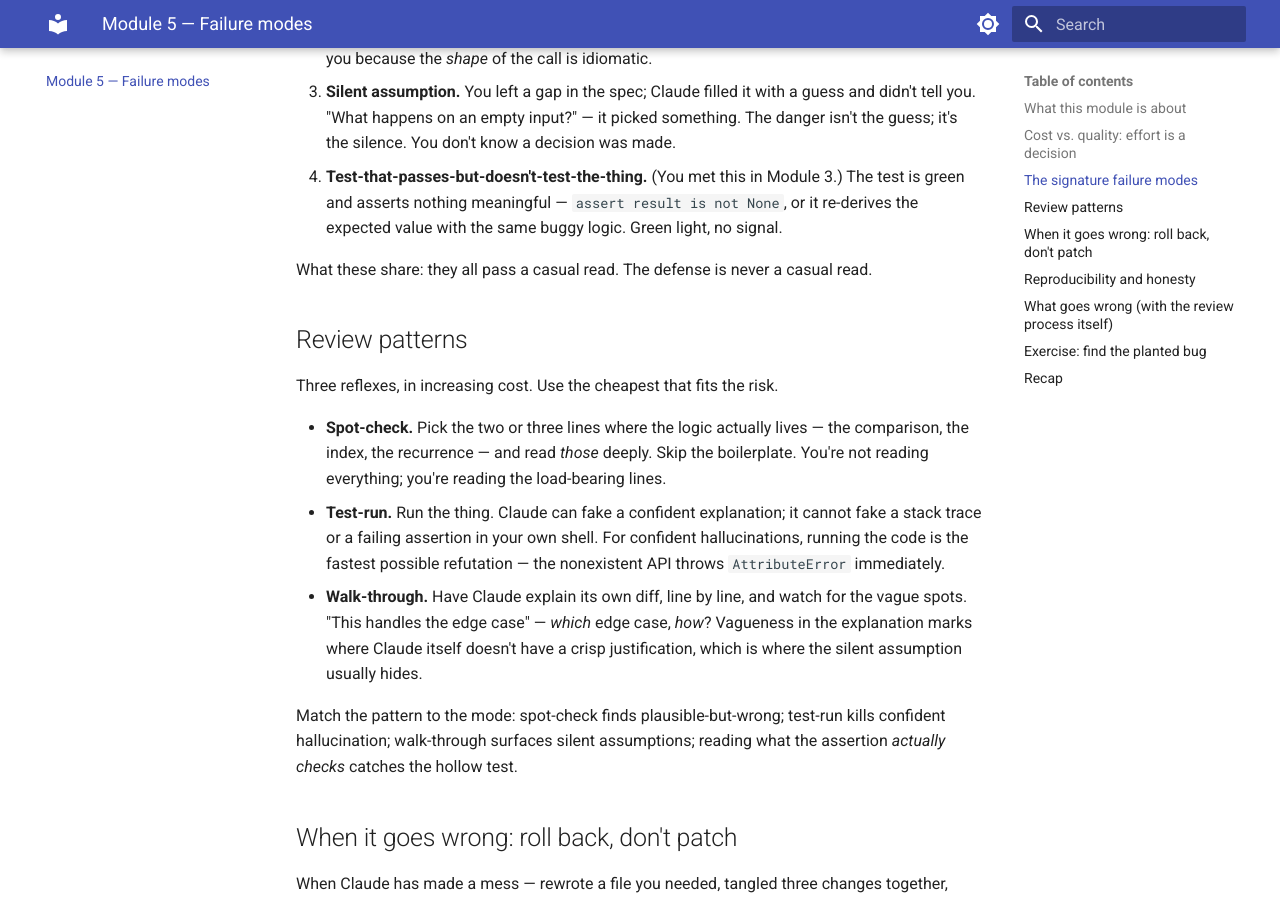
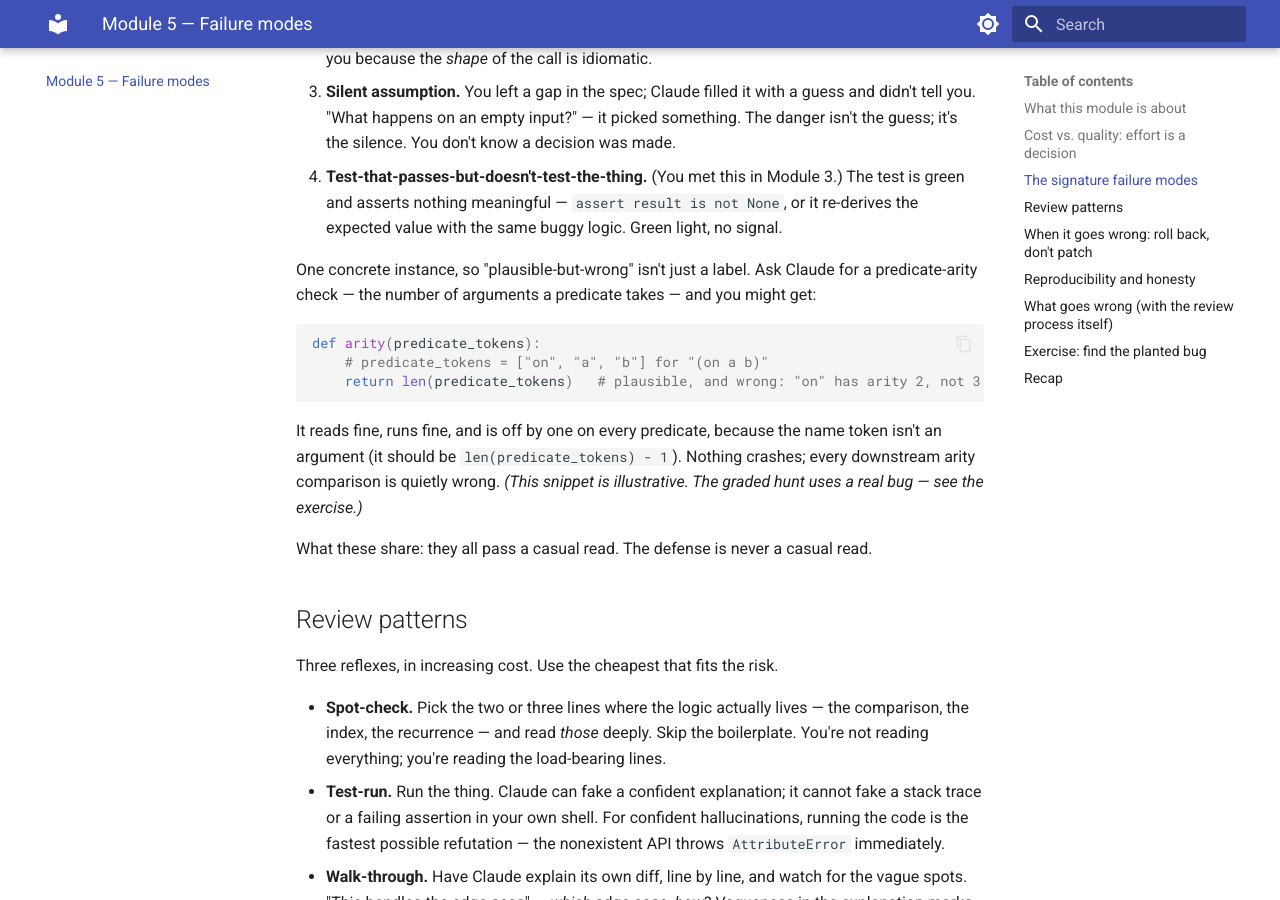
Before and after one commit to omereliy/claude-code-lab-tutorial, an MkDocs documentation site: the page built from docs/module-05-failure-modes.md, in a window 1280 px wide and 900 px high, scrolled down 1401 px. Built offline with MkDocs 1.6.1 and Material for MkDocs 9.7.7, drawn with Linux system fonts in a browser that asks for light colours.

Commit message:
Address style audit: concrete plausible-but-wrong example (M5); fix v0.1.5 vs v1.0 + ground history (M6); trim salesy phrasing

````diff
--- a/docs/module-05-failure-modes.md
+++ b/docs/module-05-failure-modes.md
@@ -32,6 +32,16 @@ Learn to recognize these four by sight. Each looks fine on a glance, which is ex
 2. **Confident hallucination.** Claude calls an API, flag, or function that does not exist, with complete confidence. `np.geometric_mean()`, a `--resume` flag the tool never had. Catches you because the *shape* of the call is idiomatic.
 3. **Silent assumption.** You left a gap in the spec; Claude filled it with a guess and didn't tell you. "What happens on an empty input?" — it picked something. The danger isn't the guess; it's the silence. You don't know a decision was made.
 4. **Test-that-passes-but-doesn't-test-the-thing.** (You met this in Module 3.) The test is green and asserts nothing meaningful — `assert result is not None`, or it re-derives the expected value with the same buggy logic. Green light, no signal.
+
+One concrete instance, so "plausible-but-wrong" isn't just a label. Ask Claude for a predicate-arity check — the number of arguments a predicate takes — and you might get:
+
+```python
+def arity(predicate_tokens):
+    # predicate_tokens = ["on", "a", "b"] for "(on a b)"
+    return len(predicate_tokens)   # plausible, and wrong: "on" has arity 2, not 3
+```
+
+It reads fine, runs fine, and is off by one on every predicate, because the name token isn't an argument (it should be `len(predicate_tokens) - 1`). Nothing crashes; every downstream arity comparison is quietly wrong. *(This snippet is illustrative. The graded hunt uses a real bug — see the exercise.)*
 
 What these share: they all pass a casual read. The defense is never a casual read.
 
````
Also changed, not shown: docs/module-06-case-studies.md (+3 -3 lines).
